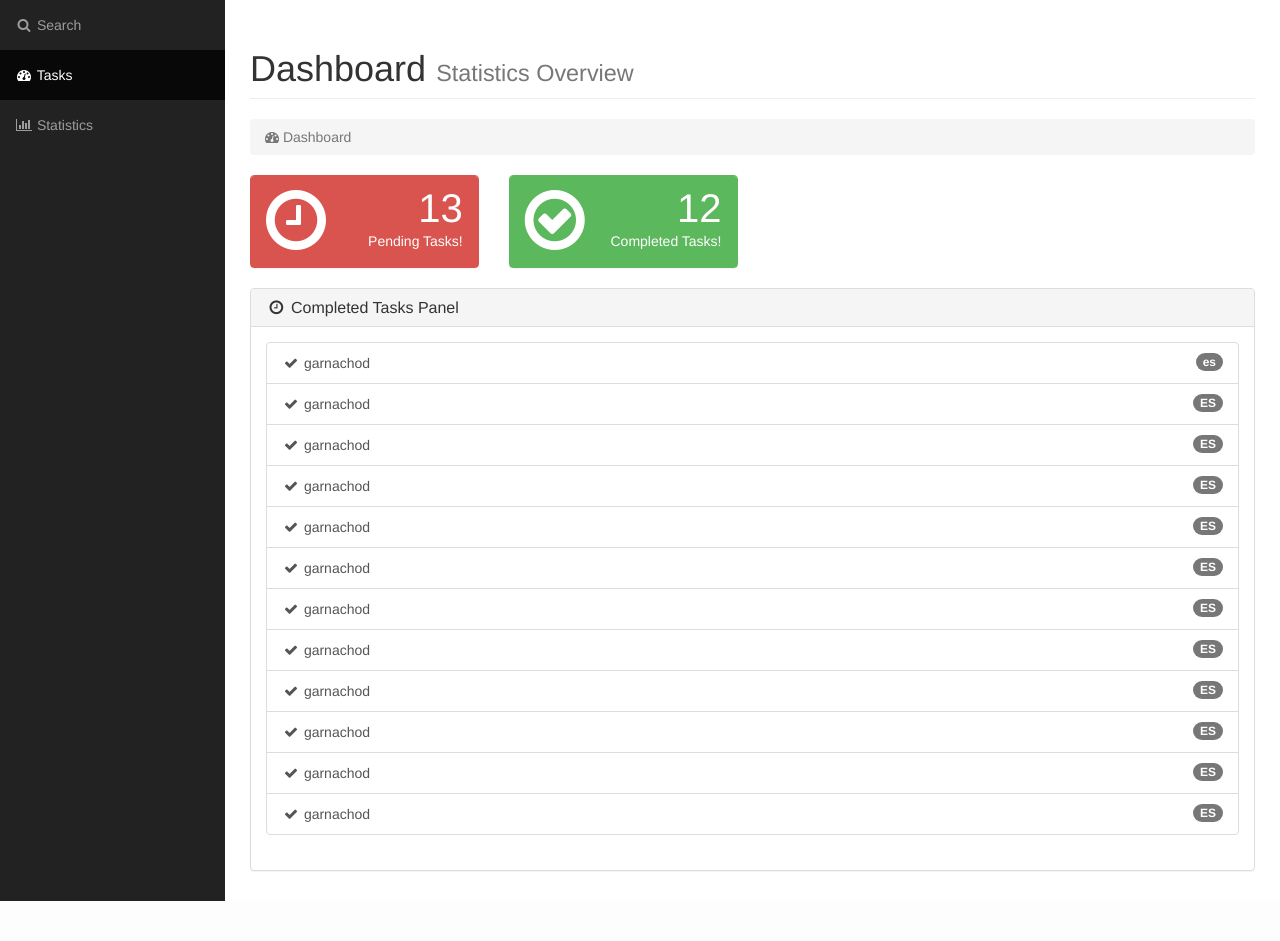
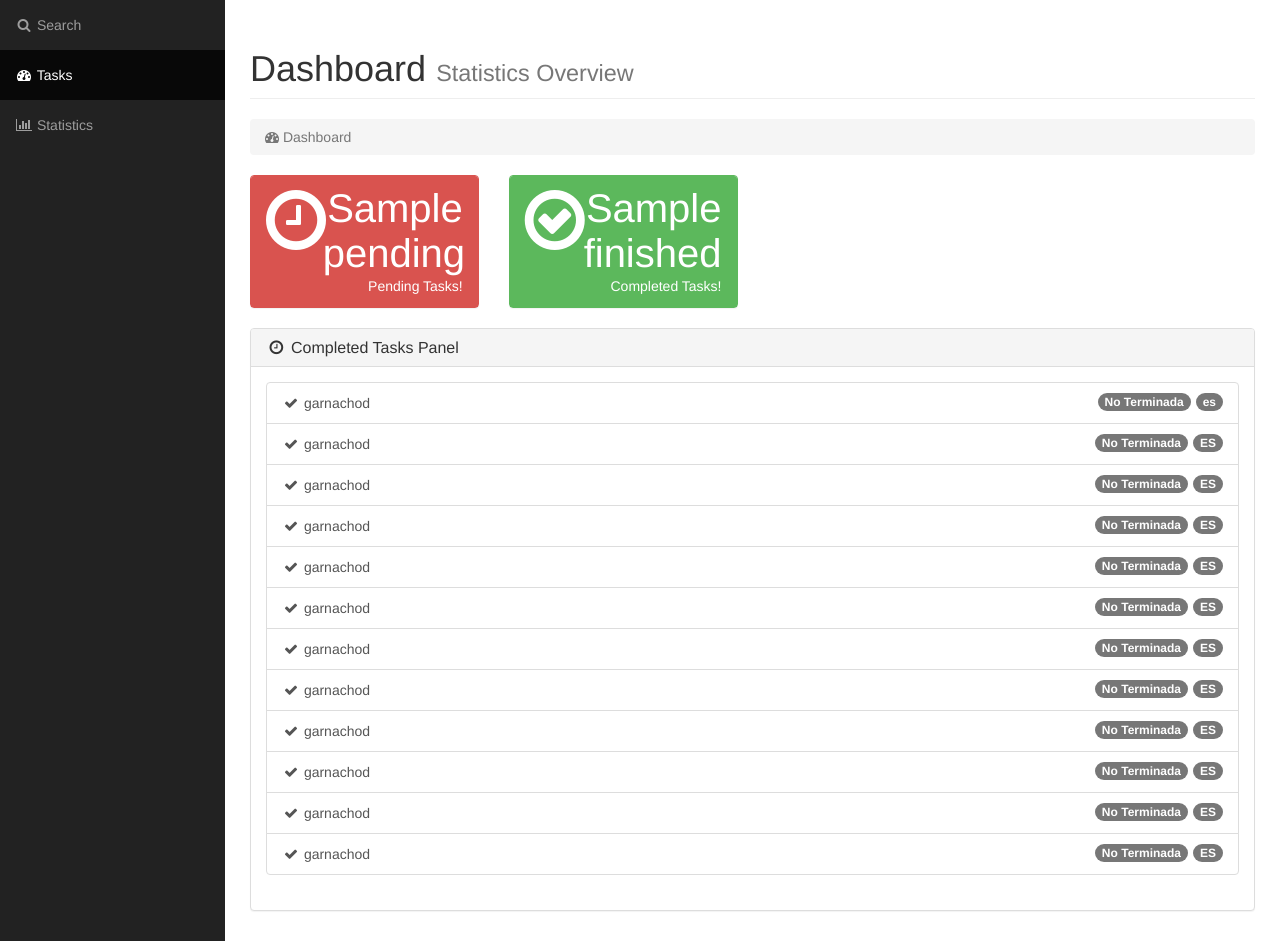
Before and after one commit to garnachod/mineriaWeb2016, a Django app: template website/web/templates/mineria/dashboard.html in a window 1280 px wide. Shown: the part 51-992 px from the top of the page. Before the commit the page ends 952 px from the top, so only its background shows below. Run offline with Django 3.2, Linux system fonts and the light colour scheme; data comes from the database, SQL or seed files in the repository; tables that the repository leaves empty hold one stand-in row (values such as "Sample post"); the template is opened without the code that fills it: values that come from a table or form of the project are taken from there, most other values are stand-ins (such as "Sample title", 1, 10 or a date in 2020); parts of the project's set-up code (start-up, migrations or seed data) failed here and were passed over; some libraries are stand-ins or nearby versions.

Commit message:
Tareas terminadas, no duplicación

```diff
--- a/website/web/templates/mineria/dashboard.html
+++ b/website/web/templates/mineria/dashboard.html
@@ -100,7 +100,7 @@
                                         <i class="fa fa-clock-o fa-5x"></i>
                                     </div>
                                     <div class="col-xs-9 text-right">
-                                        <div class="huge">13</div>
+                                        <div class="huge">{{ pending }}</div>
                                         <div>Pending Tasks!</div>
                                     </div>
                                 </div>
@@ -116,7 +116,7 @@
                                         <i class="fa fa-check-circle-o fa-5x"></i>
                                     </div>
                                     <div class="col-xs-9 text-right">
-                                        <div class="huge">12</div>
+                                        <div class="huge">{{ finished }}</div>
                                         <div>Completed Tasks!</div>
                                     </div>
                                 </div>
@@ -138,6 +138,11 @@
                                     {% for tarea in tareas %}
                                     <a href="/task.html?id={{ tarea.id }}" class="list-group-item">
                                         <span class="badge">{{ tarea.idioma }}</span>
+                                        {% if tarea.finished == True %}
+                                            <span class="badge">Terminada</span>
+                                        {% else %}
+                                            <span class="badge">No Terminada</span>
+                                        {% endif %}
                                         <i class="fa fa-fw fa-check"></i> {{ tarea.username }}
                                     </a>
                                     {% endfor %}
--- a/website/web/templates/mineria/index.html
+++ b/website/web/templates/mineria/index.html
@@ -88,7 +88,7 @@
 
             <div class="panel-body" >
 
-                <form name="form" id="form" class="form-horizontal" enctype="multipart/form-data" method="POST">
+                <form name="form" id="form" class="form-horizontal" enctype="multipart/form-data" method="GET">
 
                 <div class="input-group">
                         <span class="input-group-addon"><i class="glyphicon glyphicon-search"></i></span>
```
Also changed, not shown: website/web/views.py (+27 -5 lines).
